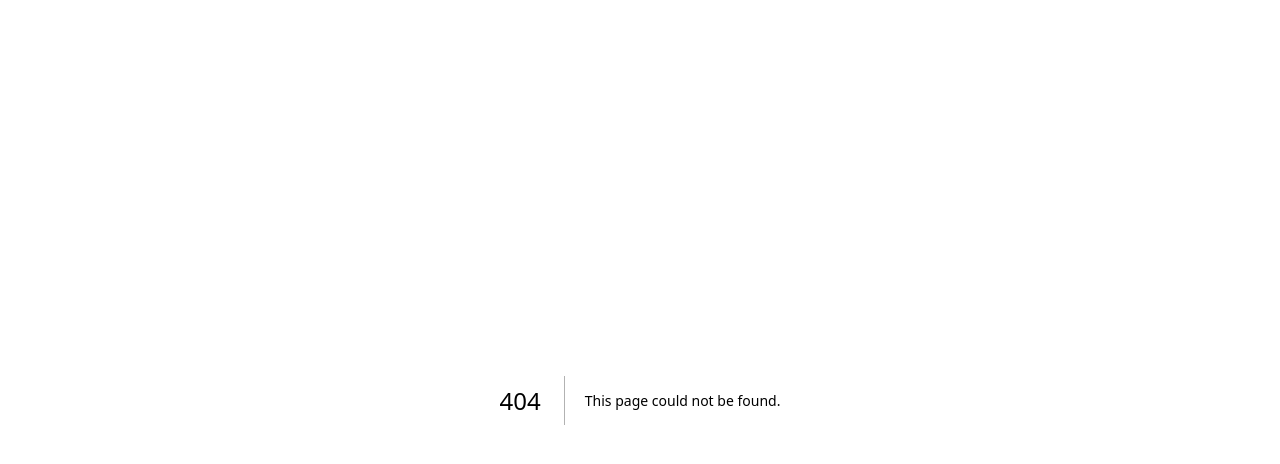
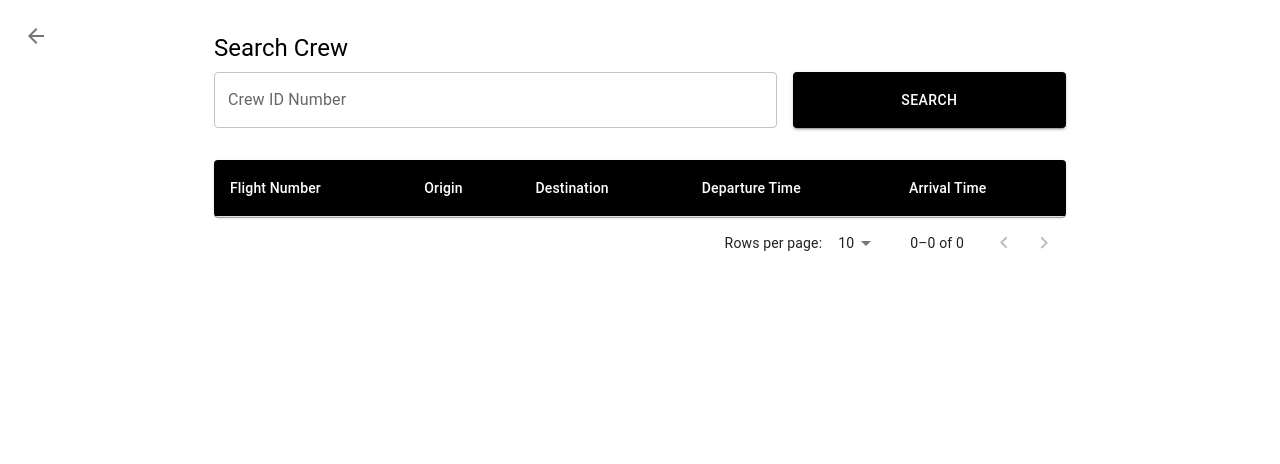
Before and after one commit to DilonFernando03/100595590SE, a Next.js app: page /Staff/view-schedules in a window 1280 px wide. Before the commit this address had no page. Shown: the top 464 px of the page. Built offline with nearby package versions, Linux system fonts and the light colour scheme.

Commit message:
added view schedule page to admin

```diff
--- /dev/null
+++ b/src/app/Staff/view-schedules/page.js
@@ -0,0 +1,142 @@
+'use client';
+import React, { useState } from 'react';
+import { TextField, Button, Grid, Typography, Box, Container, Table, TableBody, TableCell, TableContainer, TableHead, TableRow, Paper, TablePagination, IconButton, Snackbar, Alert } from '@mui/material';
+import { useRouter } from 'next/navigation';
+import ArrowBackIcon from '@mui/icons-material/ArrowBack';
+
+const CrewSearch = () => {
+    const router = useRouter();
+    const [crewId, setCrewId] = useState('');
+    const [rows, setRows] = useState([]);
+    const [page, setPage] = useState(0);
+    const [rowsPerPage, setRowsPerPage] = useState(10);
+    const [notification, setNotification] = useState({ open: false, message: '', severity: 'info' });
+
+    const handleSearch = async () => {
+        try {
+            const response = await fetch(`http://127.0.0.1:5000/api/flightcrew/${crewId}`);
+            if (response.ok) {
+                const data = await response.json();
+                setRows(data.flights);
+                setNotification({ open: true, message: 'Data fetched successfully', severity: 'success' });
+            } else {
+                const error = await response.json();
+                console.error('Error fetching data:', response.statusText);
+                setRows([]); // Clear rows if there's an error
+                setNotification({ open: true, message: error.message || 'Error fetching data', severity: 'error' });
+            }
+        } catch (error) {
+            console.error('Error:', error);
+            setRows([]); // Clear rows if there's an error
+            setNotification({ open: true, message: 'Error fetching data', severity: 'error' });
+        }
+    };
+
+    const handleChangePage = (event, newPage) => {
+        setPage(newPage);
+    };
+
+    const handleChangeRowsPerPage = (event) => {
+        setRowsPerPage(parseInt(event.target.value, 10));
+        setPage(0);
+    };
+
+    const handleCloseNotification = () => {
+        setNotification({ ...notification, open: false });
+    };
+
+    return (
+        <Container component="main" maxWidth="md" sx={{ mt: 4 }}>
+            <IconButton
+                onClick={() => router.back()}
+                sx={{
+                    position: 'absolute',
+                    top: 16,
+                    left: 16,
+                    zIndex: 1000,
+                    backgroundColor: 'white',
+                    '&:hover': {
+                        backgroundColor: 'white',
+                    },
+                }}
+            >
+                <ArrowBackIcon />
+            </IconButton>
+            <Typography component="h1" variant="h5" gutterBottom>
+                Search Crew
+            </Typography>
+            <Box sx={{ mb: 4 }}>
+                <Grid container spacing={2} alignItems="center">
+                    <Grid item xs={12} sm={8}>
+                        <TextField
+                            fullWidth
+                            id="crewId"
+                            label="Crew ID Number"
+                            value={crewId}
+                            onChange={(e) => setCrewId(e.target.value)}
+                            sx={{ height: '56px' }} // Adjust the height if necessary
+                        />
+                    </Grid>
+                    <Grid item xs={12} sm={4}>
+                        <Button
+                            fullWidth
+                            variant="contained"
+                            color="primary"
+                            onClick={handleSearch}
+                            sx={{
+                                height: '56px', // Same height as the TextField
+                                backgroundColor: 'black',
+                                color: 'white',
+                                '&:hover': {
+                                    backgroundColor: 'black',
+                                },
+                            }}
+                        >
+                            Search
+                        </Button>
+                    </Grid>
+                </Grid>
+            </Box>
+            <TableContainer component={Paper}>
+                <Table>
+                    <TableHead>
+                        <TableRow>
+                            <TableCell sx={{ backgroundColor: 'black', color: 'white' }}>Flight Number</TableCell>
+                            <TableCell sx={{ backgroundColor: 'black', color: 'white' }}>Origin</TableCell>
+                            <TableCell sx={{ backgroundColor: 'black', color: 'white' }}>Destination</TableCell>
+                            <TableCell sx={{ backgroundColor: 'black', color: 'white' }}>Departure Time</TableCell>
+                            <TableCell sx={{ backgroundColor: 'black', color: 'white' }}>Arrival Time</TableCell>
+                        </TableRow>
+                    </TableHead>
+                    <TableBody>
+                        {rows.slice(page * rowsPerPage, page * rowsPerPage + rowsPerPage).map((row) => (
+                            <TableRow key={row.flightNumber}>
+                                <TableCell>{row.flightNumber}</TableCell>
+                                <TableCell>{row.origin}</TableCell>
+                                <TableCell>{row.destination}</TableCell>
+                                <TableCell>{new Date(row.departureTime).toLocaleString()}</TableCell>
+                                <TableCell>{new Date(row.arrivalTime).toLocaleString()}</TableCell>
+                            </TableRow>
+                        ))}
+                    </TableBody>
+                </Table>
+            </TableContainer>
+            <TablePagination
+                rowsPerPageOptions={[10, 25, 50]}
+                component="div"
+                count={rows.length}
+                rowsPerPage={rowsPerPage}
+                page={page}
+                onPageChange={handleChangePage}
+                onRowsPerPageChange={handleChangeRowsPerPage}
+            />
+            <Snackbar open={notification.open} autoHideDuration={6000} onClose={handleCloseNotification}>
+                <Alert onClose={handleCloseNotification} severity={notification.severity} sx={{ width: '100%' }}>
+                    {notification.message}
+                </Alert>
+            </Snackbar>
+        </Container>
+    );
+};
+
+export default CrewSearch;
```
